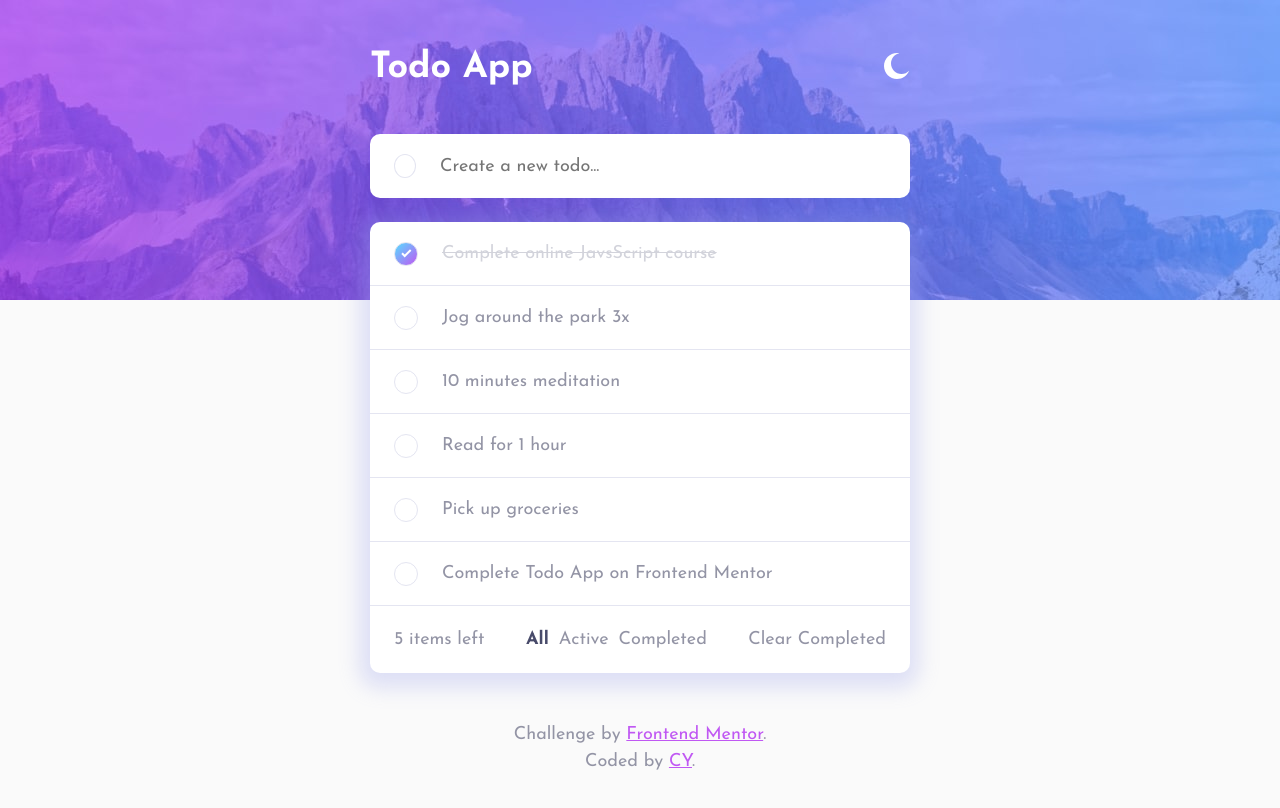
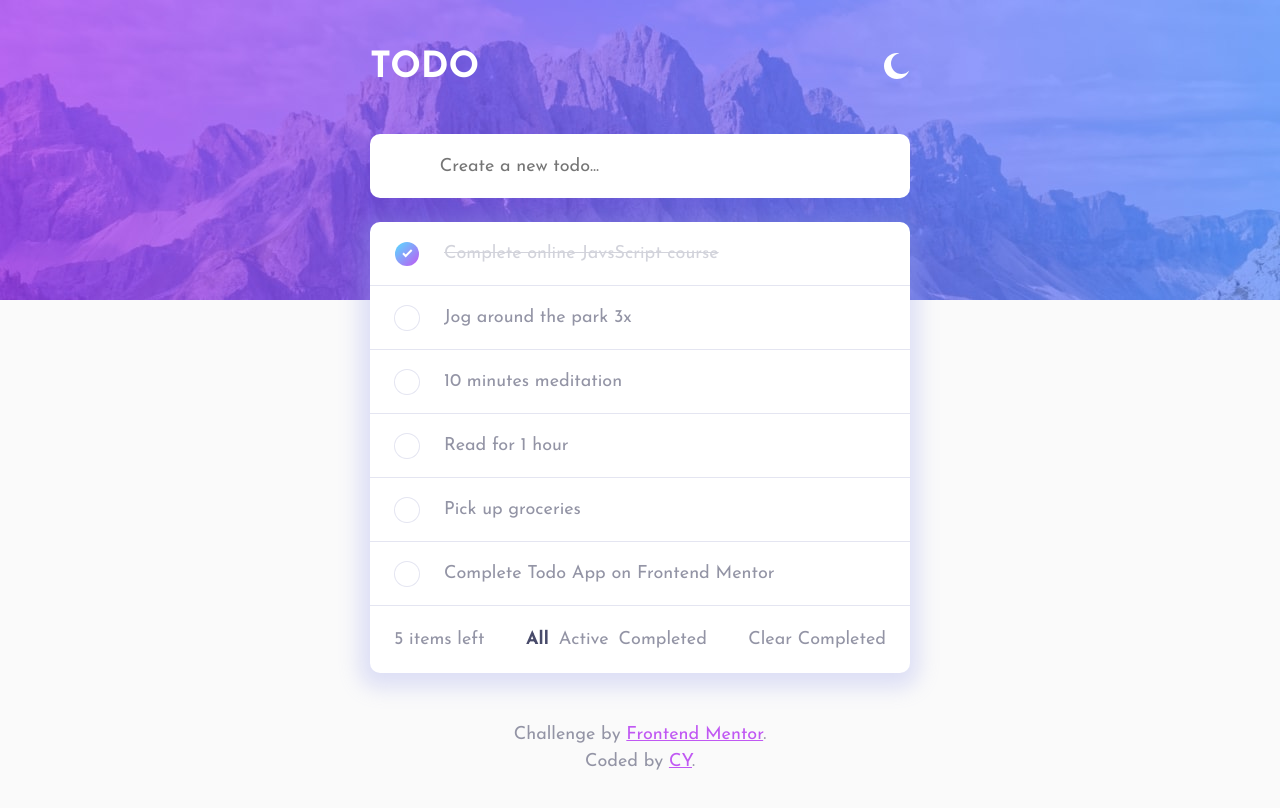
Before and after one commit to cyishere/frontend-mentor-challenges, a React (Create React App) app in the folder todo-app/: page / in a window 1280 px wide. Shown: the top 808 px of the page. Built offline with nearby package versions, Linux system fonts and the light colour scheme; the HTML template or start-up script is replaced by a standard one.

Commit message:
Update checkbox style

```diff
--- a/todo-app/src/App.css
+++ b/todo-app/src/App.css
@@ -92,15 +92,29 @@ h1 {
   border-radius: 1rem;
   margin-bottom: 2.4rem;
 }
+.checkbox-border-wrap {
+  padding: 0.1rem;
+  background: var(--color-very-light-grayish-blue);
+  border-radius: 50%;
+}
+.checkbox-border-wrap:hover {
+  background: linear-gradient(
+    to bottom right,
+    var(--color-gradient-start),
+    var(--color-gradient-end)
+  );
+}
 .checkbox {
   display: flex;
   width: 2.4rem;
   height: 2.4rem;
-  border: 0.1rem solid var(--color-very-light-grayish-blue);
-  border-radius: 50%;
+  border-radius: inherit;
+  background-color: white;
   justify-content: center;
   align-items: center;
+  cursor: pointer;
 }
+
 .form-control form {
   width: 100%;
 }
@@ -141,6 +155,9 @@ h1 {
 .todo-list li input[type="checkbox"] {
   display: none;
 }
+.todo-list li.completed .checkbox-border-wrap {
+  background: transparent;
+}
 .todo-list li.completed .checkbox {
   background-image: linear-gradient(
     to bottom right,
--- a/todo-app/src/components/Header.js
+++ b/todo-app/src/components/Header.js
@@ -3,7 +3,7 @@ import SwitchToDarkIcon from "../images/icon-moon.svg";
 const Header = () => {
   return (
     <header>
-      <h1>Todo App</h1>
+      <h1>TODO</h1>
       <button className="btn switch-theme-btn">
         <img src={SwitchToDarkIcon} alt="Dark Theme" />
       </button>
--- a/todo-app/src/components/TodoItem.js
+++ b/todo-app/src/components/TodoItem.js
@@ -11,7 +11,9 @@ const TodoItem = ({ todo }) => {
   return (
     <li className={classes}>
       <input type="checkbox" defaultChecked={todo.completed} />
-      <span className="checkbox">{checkIcon}</span>
+      <div className="checkbox-border-wrap">
+        <span className="checkbox">{checkIcon}</span>
+      </div>
       <p>{todo.content}</p>
     </li>
   );
```
